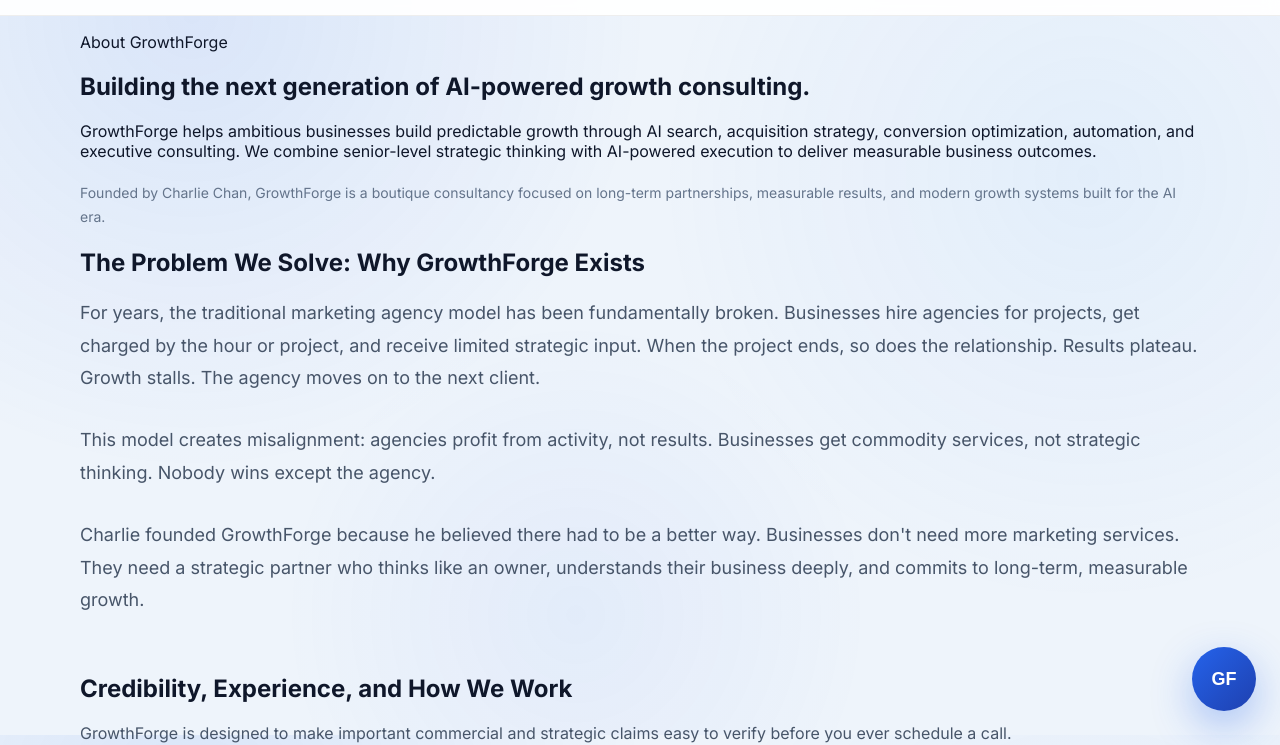
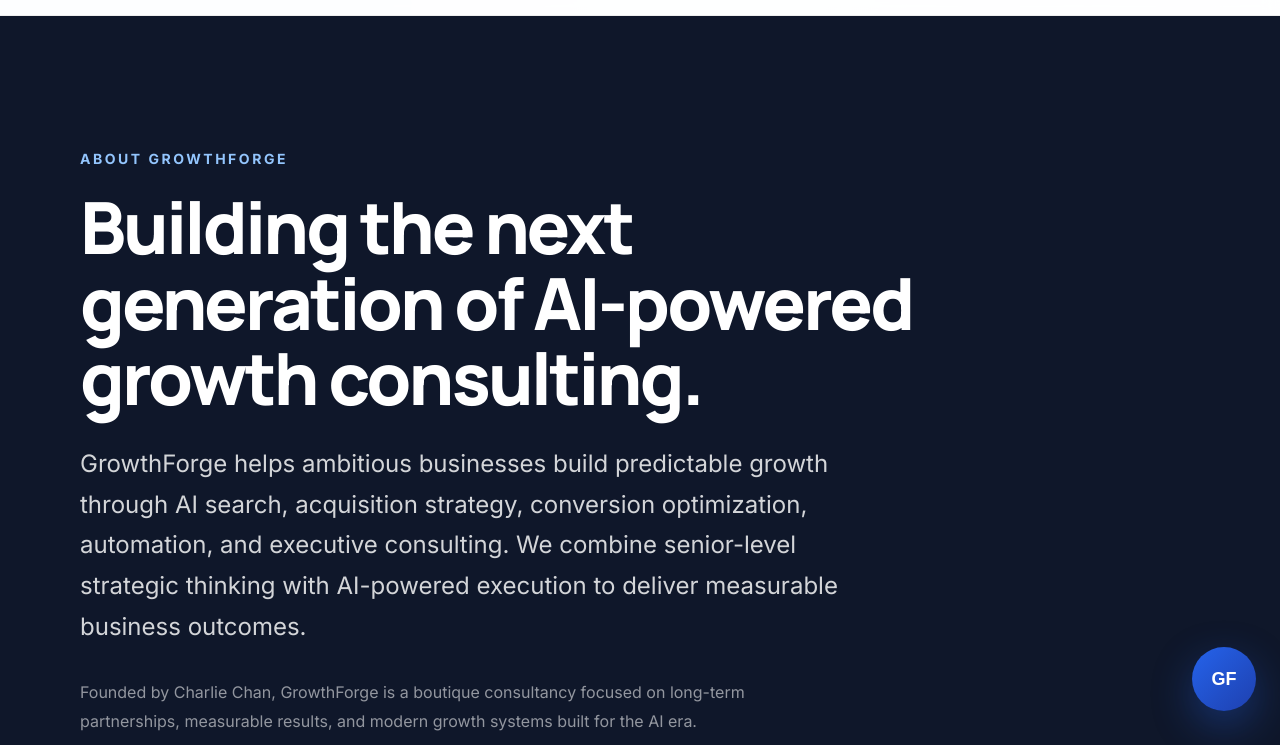
Before and after one commit to GrowthForgeGrowth/growthforge-website, a website: page about.html in a window 1280 px wide. Shown: the part 65-810 px from the top of the page. Drawn offline with Linux system fonts and the light colour scheme.

Commit message:
Update styles.css

```diff
--- a/styles.css
+++ b/styles.css
@@ -2368,3 +2368,94 @@ EXECUTIVE GROWTH AUDIT
     }
 
 }
+
+/* =========================================
+   ABOUT HERO
+========================================= */
+
+.about-hero{
+
+    background:#0f172a;
+    color:#fff;
+
+    padding:120px 0 110px;
+
+}
+
+.about-hero .container{
+
+    max-width:1180px;
+
+}
+
+.about-hero-content{
+
+    max-width:900px;
+
+}
+
+.about-hero .eyebrow{
+
+    display:inline-block;
+
+    margin-bottom:22px;
+
+    color:#93c5fd;
+
+    font-size:14px;
+
+    font-weight:700;
+
+    letter-spacing:.18em;
+
+    text-transform:uppercase;
+
+}
+
+.about-hero h1{
+
+    margin:0 0 28px;
+
+    font-family:Manrope,sans-serif;
+
+    font-size:72px;
+
+    font-weight:800;
+
+    line-height:1.05;
+
+    letter-spacing:-.04em;
+
+    color:#fff;
+
+    max-width:900px;
+
+}
+
+.about-hero .lead{
+
+    margin:0;
+
+    margin-bottom:30px;
+
+    max-width:760px;
+
+    font-size:24px;
+
+    line-height:1.7;
+
+    color:rgba(255,255,255,.82);
+
+}
+
+.about-hero .byline{
+
+    max-width:760px;
+
+    font-size:16px;
+
+    line-height:1.8;
+
+    color:rgba(255,255,255,.55);
+
+}
```
